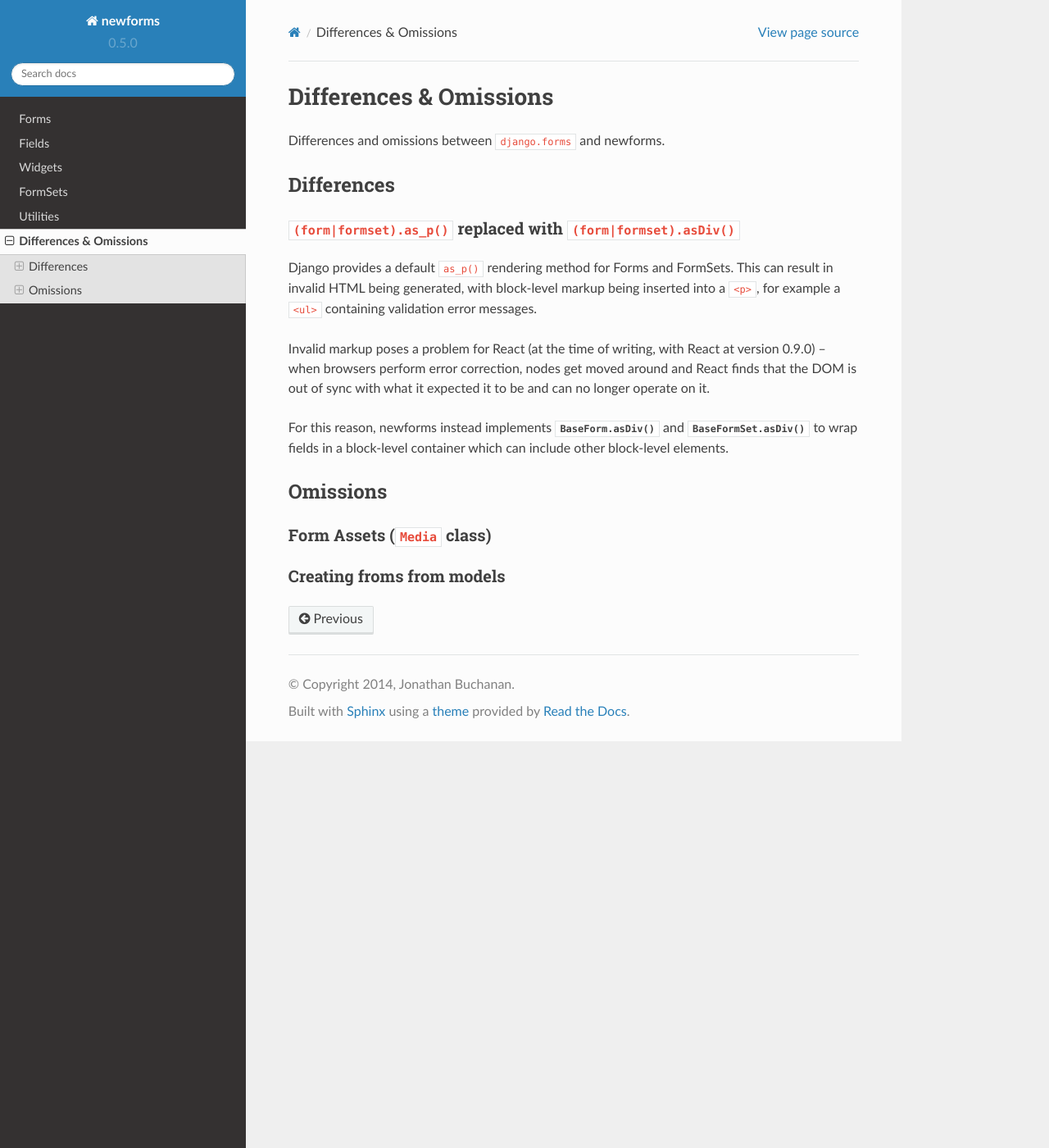
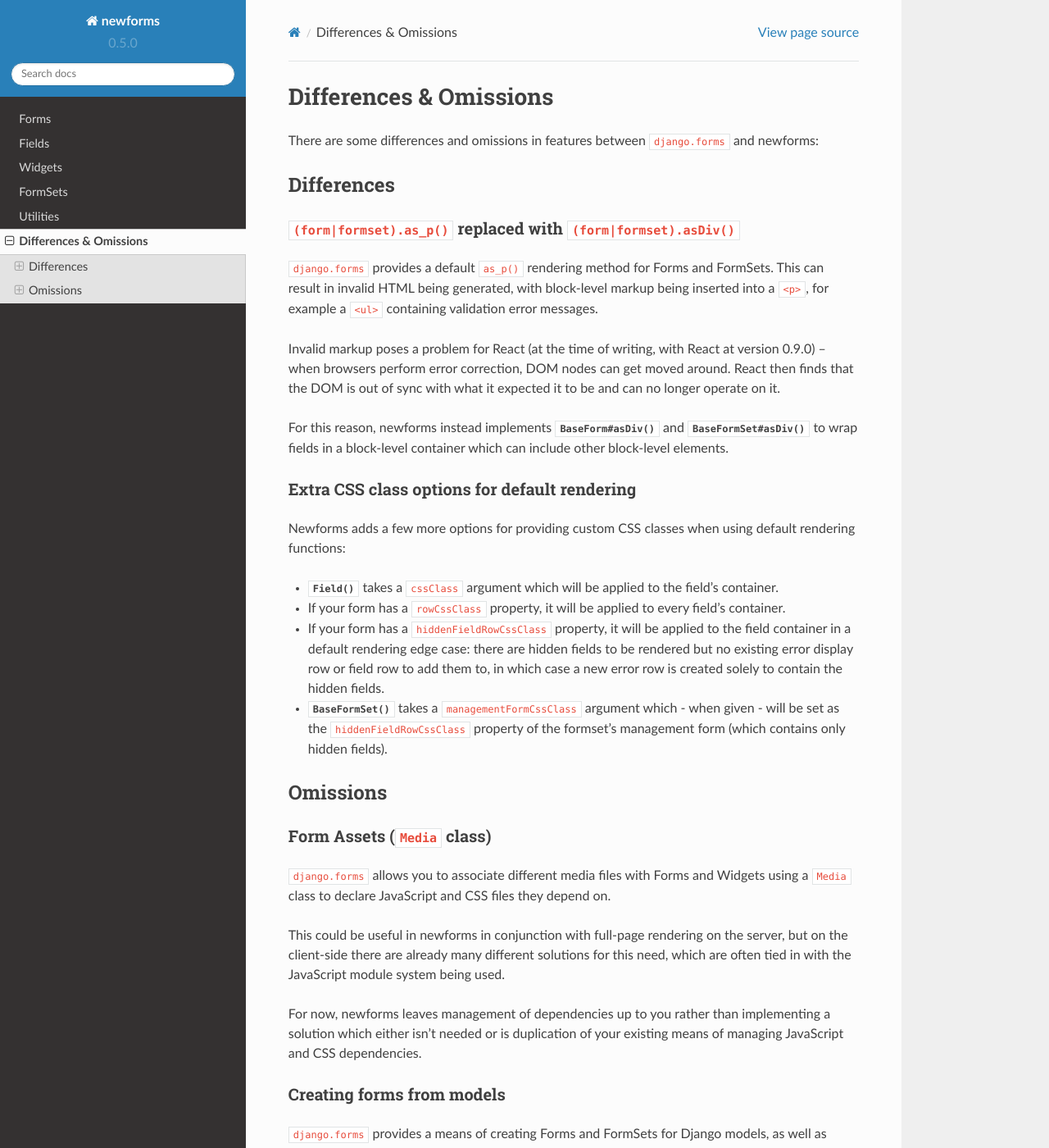
Before and after one commit to insin/newforms, a Sphinx documentation site: the page built from docs/differences_omissions.rst, in a window 1280 px wide and 1400 px high. Shown: the whole window at 82% size. Built offline with Sphinx 7.4.7 and the Read the Docs theme 2.0.0, drawn with Linux system fonts in a browser that asks for light colours; some of the changed text lies outside the part shown.

Commit message:
Made additional CSS class name properties consistent Added extra CSS class options to documented differences with django.forms Moved the index TOC to the top Filled in Omissions doc content

```diff
--- a/docs/differences_omissions.rst
+++ b/docs/differences_omissions.rst
@@ -2,7 +2,8 @@
 Differences & Omissions
 =======================
 
-Differences and omissions between ``django.forms`` and newforms.
+There are some differences and omissions in features between ``django.forms``
+and newforms:
 
 Differences
 ===========
@@ -10,19 +11,38 @@ Differences
 ``(form|formset).as_p()`` replaced with ``(form|formset).asDiv()``
 ------------------------------------------------------------------
 
-Django provides a default ``as_p()`` rendering method for Forms and FormSets.
-This can result in invalid HTML being generated, with block-level markup being
-inserted into a ``<p>``, for example a ``<ul>`` containing validation error
-messages.
+``django.forms`` provides a default ``as_p()`` rendering method for Forms and
+FormSets. This can result in invalid HTML being generated, with block-level
+markup being inserted into a ``<p>``, for example a ``<ul>`` containing
+validation error messages.
 
 Invalid markup poses a problem for React (at the time of writing, with React at
-version 0.9.0) -- when browsers perform error correction, nodes get moved around
-and React finds that the DOM is out of sync with what it expected it to be and
-can no longer operate on it.
+version 0.9.0) -- when browsers perform error correction, DOM nodes can get
+moved around. React then finds that the DOM is out of sync with what it expected
+it to be and can no longer operate on it.
 
-For this reason, newforms instead implements :js:func:`BaseForm.asDiv` and
-:js:func:`BaseFormSet.asDiv` to wrap fields in a block-level container which can
+For this reason, newforms instead implements :js:func:`BaseForm#asDiv` and
+:js:func:`BaseFormSet#asDiv` to wrap fields in a block-level container which can
 include other block-level elements.
+
+Extra CSS class options for default rendering
+---------------------------------------------
+
+Newforms adds a few more options for providing custom CSS classes when using
+default rendering functions:
+
+* :js:class:`Field` takes a ``cssClass`` argument which will be applied to
+  the field's container.
+* If your form has a ``rowCssClass`` property, it will be applied to every
+  field's container.
+* If your form has a ``hiddenFieldRowCssClass`` property, it will be applied to
+  the field container in a default rendering edge case: there are hidden
+  fields to be rendered but no existing error display row or field row to add
+  them to, in which case a new error row is created solely to contain the hidden
+  fields.
+* :js:class:`BaseFormSet` takes a ``managementFormCssClass`` argument which -
+  when given - will be set as the ``hiddenFieldRowCssClass`` property of the
+  formset's management form (which contains only hidden fields).
 
 Omissions
 =========
@@ -30,5 +50,28 @@ Omissions
 Form Assets (``Media`` class)
 -----------------------------
 
-Creating froms from models
+``django.forms`` allows you to associate different media files with Forms and
+Widgets using a ``Media`` class to declare JavaScript and CSS files they
+depend on.
+
+This could be useful in newforms in conjunction with full-page rendering
+on the server, but on the client-side there are already many different solutions
+for this need, which are often tied in with the JavaScript module system being
+used.
+
+For now, newforms leaves management of dependencies up to you rather than
+implementing a solution which either isn't needed or is duplication of your
+existing means of managing JavaScript and CSS dependencies.
+
+Creating forms from models
 --------------------------
+
+``django.forms`` provides a means of creating Forms and FormSets for Django
+models, as well as some model-specific fields.
+
+Newforms doesn't have a default model layer and doesn't know anything about
+whichever one you're using, if you're even using one.
+
+It may be possible to provide a means of telling newforms how your model layer
+works and basing equivalent functionality on that, but for now newforms leaves
+creating Forms and FormSets for working with your model layer up to you.
```
Also changed, not shown: docs/fields.rst (+7 -0 lines), 2 other files.
